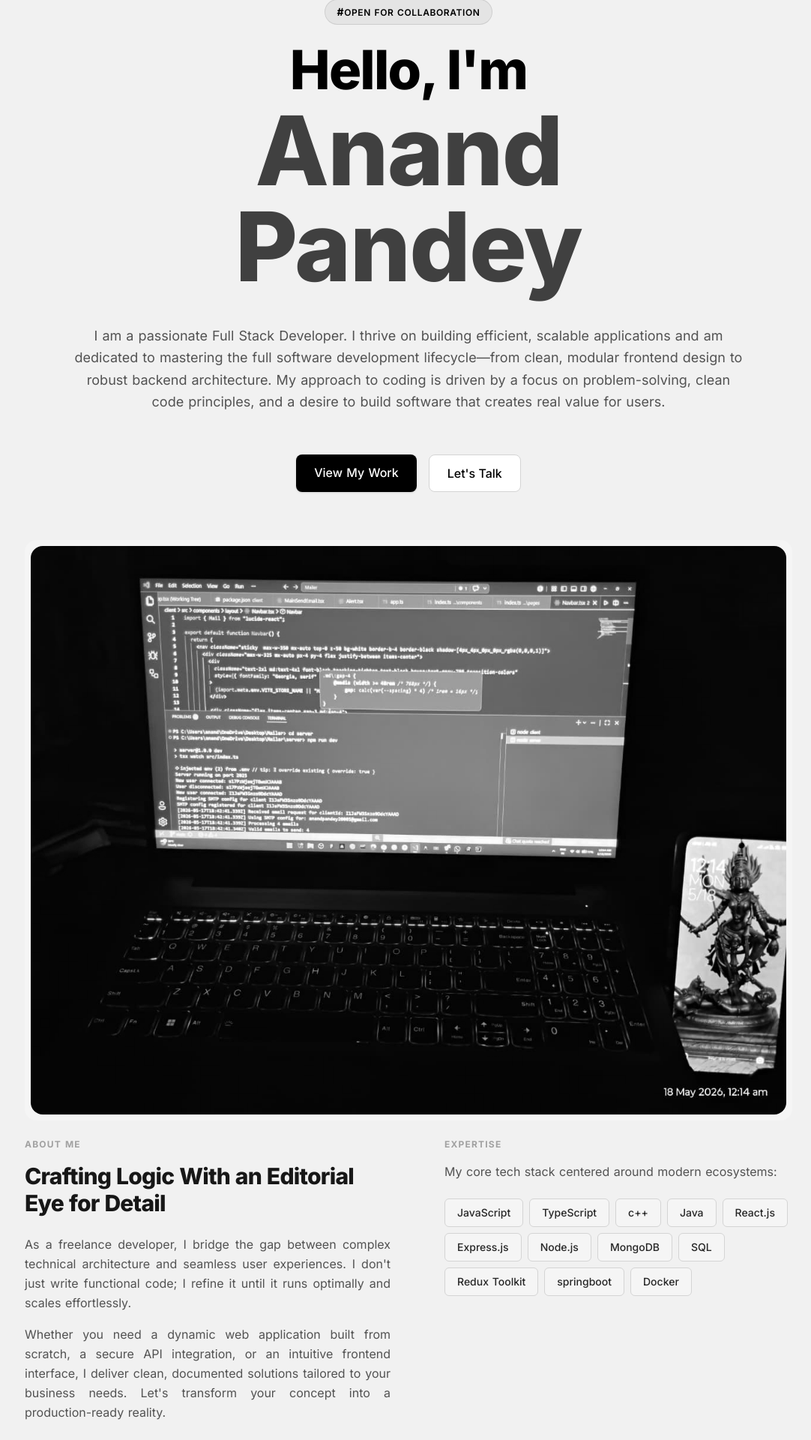
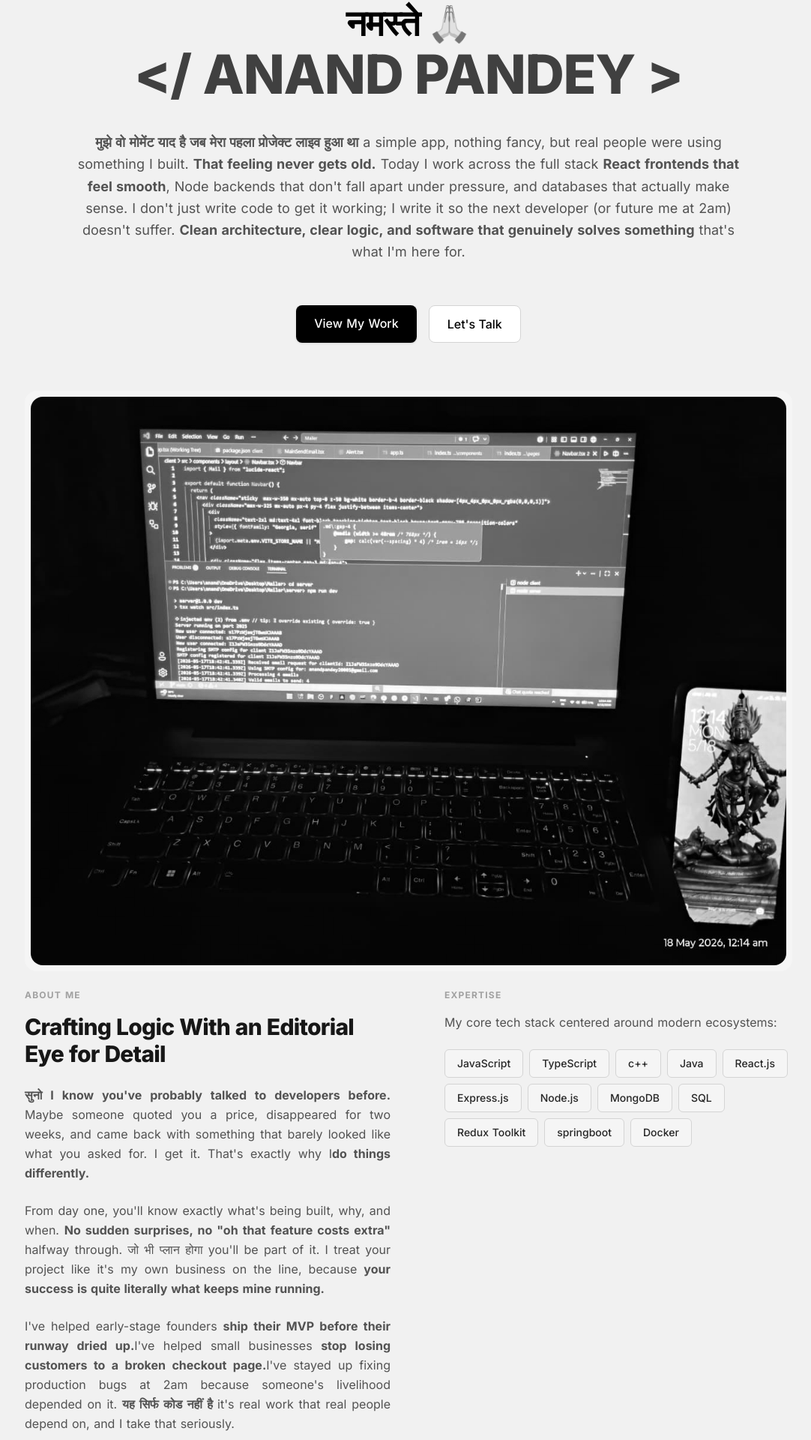
Before and after one commit to anandpandey2005/my-portfolio, a React (Vite) app in the folder frontend/: page / in a window 1280 px wide. Shown: the part 225-2145 px from the top of the page at 75% size, without its empty margins (95-1177 px from the left). Built offline with nearby package versions, Linux system fonts and the light colour scheme.

Commit message:
fix ui  or make more clean

```diff
--- a/frontend/src/components/layout/Footer/Footer.tsx
+++ b/frontend/src/components/layout/Footer/Footer.tsx
@@ -16,7 +16,7 @@ const Footer = () => {
 
         <div className="flex items-center gap-2 text-xs font-semibold text-neutral-600 dark:text-neutral-400">
           <a
-            href="https://github.com"
+            href={import.meta.env.VITE_GITHUB_LINK}
             target="_blank"
             rel="noopener noreferrer"
             className="px-3 py-1.5 rounded-md transition-all duration-300 hover:text-white hover:bg-neutral-900 dark:hover:bg-neutral-800"
@@ -24,7 +24,7 @@ const Footer = () => {
             GitHub
           </a>
           <a
-            href="https://linkedin.com"
+            href={import.meta.env.VITE_LINKEDIN_LINK}
             target="_blank"
             rel="noopener noreferrer"
             className="px-3 py-1.5 rounded-md transition-all duration-300 hover:text-white hover:bg-[#0077b5]"
@@ -32,7 +32,7 @@ const Footer = () => {
             LinkedIn
           </a>
           <a
-            href="/resume.pdf"
+            href={import.meta.env.VITE_CV_LINK}
             target="_blank"
             rel="noopener noreferrer"
             className="px-3 py-1.5 rounded-md transition-all duration-300 hover:text-white hover:bg-neutral-900 dark:hover:bg-neutral-800"
--- a/frontend/src/pages/Experiencepage.tsx
+++ b/frontend/src/pages/Experiencepage.tsx
@@ -65,9 +65,9 @@ const Experiencepage = () => {
   }, [location]);
 
   return (
-    <div className=" text-black flex flex-col justify-center px-6 py-20 sm:px-12 lg:px-24 max-w-6xl mx-auto">
+    <div className="text-black flex flex-col justify-center px-6 py-20 sm:px-12 lg:px-24 max-w-6xl mx-auto">
       <article>
-        <title>My Experieces | ANAND PANDEY</title>
+        <title>My Experiences | ANAND PANDEY</title>
       </article>
       <div className="flex flex-col gap-y-5">
         <h2 className="text-xs font-bold tracking-widest uppercase text-neutral-400">
@@ -77,23 +77,69 @@ const Experiencepage = () => {
           Experience
         </h3>
         <p className="text-neutral-600 leading-relaxed mt-2 text-justify">
-          As a freelance developer, I bridge the gap between complex technical
-          architecture and seamless user experiences. I don't just write
-          functional code; I refine it until it runs optimally and scales
-          effortlessly.
+          <strong>
+            सीधा बोलूंगा experience ने मुझे वो चीजें सिखायीं जो कोई ट्यूटोरियल
+            कभी नहीं सिखा सकता।
+          </strong>{" "}
+          Working inside real companies, with real deadlines and real teams,
+          changes how you think about code entirely. You stop asking "does this
+          work?" and start asking{" "}
+          <strong>
+            "will this hold up at 3am when something breaks and I'm not around?"
+          </strong>{" "}
+          Every role I've taken on has added a layer better instincts, sharper
+          decisions, and an understanding of what businesses actually need
+          versus what sounds good in a meeting.
+        </p>
+
+        <p className="text-neutral-600 leading-relaxed mt-4 text-justify">
+          I've worked across industries from early-stage startups where I was
+          the entire tech team, to structured environments with code reviews,
+          sprint cycles, and stakeholders who had opinions about everything.
+          Both taught me something valuable.{" "}
+          <strong>
+            Startups taught me speed and ownership. Structured teams taught me
+            discipline and communication.
+          </strong>{" "}
+          आज जो भी मैं बिल्ड करता हूं, उसमें दोनों का बैलेंस होता है।
         </p>
       </div>
 
-      {/* holding experience card */}
-      <section className="border-l-10 p-5 mt-6 rounded-2xl">
-        {experiences.map((item: any) => (
-          <ExperienceCard key={item.id} {...item} />
-        ))}
+      <section className="relative mt-16 py-10 before:absolute before:top-0 before:bottom-0 before:left-4 md:before:left-1/2 before:-translate-x-1/2 before:w-[2px] before:bg-neutral-200">
+        <div className="flex flex-col gap-y-12 md:gap-y-6">
+          {experiences.map((item: any, index: number) => {
+            const isEven = index % 2 === 0;
+            return (
+              <div
+                key={item.id}
+                className={`relative flex flex-col w-full pl-10 md:pl-0 md:w-1/2 ${
+                  isEven
+                    ? "md:align-self-start md:pr-12 md:ml-0"
+                    : "md:self-end md:pl-12"
+                }`}
+              >
+                <div
+                  className={`absolute top-8 left-[9px] z-10 w-3 h-3 rounded-full bg-neutral-900 border-4 border-white ring-1 ring-neutral-300 ${
+                    isEven
+                      ? "md:left-auto md:right-0 md:translate-x-1/2"
+                      : "md:right-auto md:left-0 md:-translate-x-1/2"
+                  }`}
+                />
+                <div
+                  className={`w-full flex ${isEven ? "md:justify-end" : "md:justify-start"}`}
+                >
+                  <ExperienceCard {...item} />
+                </div>
+              </div>
+            );
+          })}
+        </div>
       </section>
+      {/* ------------------------- */}
 
       {/* contact form */}
       <section
-        className="max-w-5xl mx-auto mt-12 grid grid-cols-1 md:grid-cols-2 gap-12 items-start"
+        className="max-w-5xl mx-auto mt-24 grid grid-cols-1 md:grid-cols-2 gap-12 items-start"
         id="get-in-touch"
       >
         <div className="flex flex-col gap-y-4">
@@ -103,9 +149,14 @@ const Experiencepage = () => {
           <h3 className="text-2xl sm:text-3xl font-extrabold tracking-tight text-neutral-900">
             Let's build something precise
           </h3>
-          <p className="text-neutral-600 leading-relaxed mt-2 text-justify ">
-            Currenlty accepting freelance projects and technical consulting
-            engagement. Reach out to discuss your vision.
+          <p className="text-neutral-700 text-base leading-relaxed font-medium">
+            <strong>कुछ दिखा जो काम का लगा?</strong> Let's talk about what we
+            can build together.
+          </p>
+          <p className="text-neutral-500 text-sm mt-2 leading-relaxed">
+            Whether you have a project in mind, a role to fill, or just want to
+            pick my brain <strong>my inbox is always open.</strong> I respond to
+            every message, usually within 24 hours.
           </p>
           <div className="my-4 flex flex-col gap-y-4">
             {/* Email */}
@@ -138,10 +189,10 @@ const Experiencepage = () => {
               </div>
             </div>
           </div>
-          <p>
+          <div>
             <div className="flex items-center justify-center gap-5 text-xs font-semibold text-neutral-600 dark:text-neutral-400">
               <a
-                href="https://github.com"
+                href={import.meta.env.VITE_GITHUB_LINK}
                 target="_blank"
                 rel="noopener noreferrer"
                 className="px-3 py-1.5 rounded-md transition-all duration-300 hover:text-white hover:bg-neutral-900 dark:hover:bg-neutral-800"
@@ -149,7 +200,7 @@ const Experiencepage = () => {
                 GitHub
               </a>
               <a
-                href="https://linkedin.com"
+                href={import.meta.env.VITE_LINKEDIN_LINK}
                 target="_blank"
                 rel="noopener noreferrer"
                 className="px-3 py-1.5 rounded-md transition-all duration-300 hover:text-white hover:bg-[#0077b5]"
@@ -157,7 +208,7 @@ const Experiencepage = () => {
                 LinkedIn
               </a>
               <a
-                href="/resume.pdf"
+                href={import.meta.env.VITE_CV_LINK}
                 target="_blank"
                 rel="noopener noreferrer"
                 className="px-3 py-1.5 rounded-md transition-all duration-300 hover:text-white hover:bg-neutral-900 dark:hover:bg-neutral-800"
@@ -165,7 +216,7 @@ const Experiencepage = () => {
                 CV
               </a>
             </div>
-          </p>
+          </div>
         </div>
 
         {/* Right: Skills / Expertise */}
@@ -199,14 +250,14 @@ const Experiencepage = () => {
             <textarea
               name="message"
               id="message"
-              placeholder="I  want collaborate with you"
+              placeholder="I want collaborate with you"
               className="outline-none  border-b  border-neutral-300 py-2  focus:border-b-green-400 transition-all ease-in-out duration-500"
             ></textarea>
           </div>
 
           <button
             type="submit"
-            className="flex items-center gap-2 p-5 bg-black text-white justify-center rounded-2xl hover:bg-white hover:text-black transition-all ease-in-out duration:500"
+            className="flex items-center gap-2 p-5 bg-black text-white justify-center rounded-2xl hover:bg-white hover:text-black transition-all ease-in-out duration-500"
           >
             <span>SEND MESSAGE </span>
             <span>
--- a/frontend/src/pages/Homepage.tsx
+++ b/frontend/src/pages/Homepage.tsx
@@ -1,3 +1,4 @@
+import { Phone } from "lucide-react";
 import { useEffect, useState } from "react";
 import { Link, useNavigate } from "react-router-dom";
 
@@ -18,6 +19,25 @@ const Homepage = () => {
   ];
   let navigate = useNavigate();
 
+  const [typedText, setTypedText] = useState("");
+  const fullName = "ANAND PANDEY";
+
+  useEffect(() => {
+    let index = 0;
+    setTypedText("");
+
+    const interval = setInterval(() => {
+      setTypedText(fullName.slice(0, index + 1));
+      index++;
+
+      if (index >= fullName.length) {
+        clearInterval(interval);
+      }
+    }, 500);
+
+    return () => clearInterval(interval);
+  }, []);
+
   const [isIframeLoaded, setIsIframeLoaded] = useState(false);
   const [showFallback, setShowFallback] = useState(false);
 
@@ -32,30 +52,59 @@ const Homepage = () => {
   }, [isIframeLoaded]);
 
   return (
-    <div className="min-h-screen text-black flex flex-col justify-center px-6 py-20 sm:px-12 lg:px-24 max-w-7xl mx-auto">
+    <div className="min-h-screen text-black flex flex-col justify-center px-6 pt-0 sm:pt-10 pb-20 sm:px-12 lg:px-24 max-w-7xl mx-auto">
       <article>
         <title>Namaste | ANAND PANDEY</title>
       </article>
       {/* Hero Section */}
       <section className="relative max-w-4xl mx-auto mt-12 flex flex-col items-center text-center gap-y-6">
-        <span className="px-4 py-1.5 bg-black/5 text-xs font-semibold tracking-wider uppercase rounded-full border border-black/10">
-          <span className="text-sm font-bold">#</span>open for Collaboration
+        <span className="relative group inline-block">
+          <div className="absolute hidden group-hover:flex flex-col justify-center items-center bottom-full left-1/2 -translate-x-1/2 mb-3 bg-white border border-neutral-200  rounded-xl p-4 min-w-60 text-neutral-800 z-50 group-hover:shadow-[2px_2px_0px_0px_rgba(0,0,0,1)]">
+            <p className="text-sm font-medium mb-1 text-neutral-500">
+              Just one missed call away
+            </p>
+
+            <div className="flex items-center gap-2 mt-1 text-neutral-950 font-semibold bg-neutral-5 text-sm py-1.5 px-3 rounded-lg border border-neutral-100">
+              <Phone className="text-xs h-4" />
+              <span>+91 87503 09712</span>
+            </div>
+
+            <div className="absolute top-full left-1/2 -translate-x-1/2 border-8 border-transparent border-t-white"></div>
+          </div>
+
+          <span className="px-2 py-1 bg-black/5 text-xs font-semibold tracking-wider uppercase rounded-full border border-black/10 cursor-pointer select-none">
+            <span className="text-sm font-bold">#</span>open 4 Collaboration
+          </span>
         </span>
 
-        <h1 className="text-4xl font-extrabold tracking-tight sm:text-5xl md:text-6xl lg:text-7xl">
-          Hello, I'm{" "}
-          <span className="text-4xl sm:text-7xl md:text-9xl block mt-2 text-neutral-700  transition-all ease-in-out duration-500">
-            Anand Pandey
+        <h1 className="text-2xl font-extrabold tracking-tight sm:text-4xl md:text-5xl lg:text-5xl grayscale">
+          नमस्ते 🙏🏻
+          <span className="text-3xl sm:text-5xl md:text-7xl block mt-2 text-neutral-700  group">
+            <span className="group-hover:text-yellow-500 transition-all ease-in-out duration-500">{`</`}</span>
+            <span className="transition-all ease-in-out duration-500">
+              {" "}
+              {typedText}{" "}
+            </span>
+            <span className="group-hover:text-yellow-500 transition-all ease-in-out duration-500">{`>`}</span>
           </span>
         </h1>
 
         <p className="mt-4 text-base leading-relaxed text-neutral-600 sm:text-lg text-justify md:text-center">
-          I am a passionate Full Stack Developer. I thrive on building
-          efficient, scalable applications and am dedicated to mastering the
-          full software development lifecycle—from clean, modular frontend
-          design to robust backend architecture. My approach to coding is driven
-          by a focus on problem-solving, clean code principles, and a desire to
-          build software that creates real value for users.
+          <strong>
+            मुझे वो मोमेंट याद है जब मेरा पहला प्रोजेक्ट लाइव हुआ था
+          </strong>{" "}
+          a simple app, nothing fancy, but real people were using something I
+          built. <strong>That feeling never gets old.</strong> Today I work
+          across the full stack{" "}
+          <strong>React frontends that feel smooth</strong>, Node backends that
+          don't fall apart under pressure, and databases that actually make
+          sense. I don't just write code to get it working; I write it so the
+          next developer (or future me at 2am) doesn't suffer.{" "}
+          <strong>
+            Clean architecture, clear logic, and software that genuinely solves
+            something
+          </strong>{" "}
+          that's what I'm here for.
         </p>
 
         <div className="mt-8 flex flex-col sm:flex-row gap-4 w-full sm:w-auto">
@@ -93,16 +142,44 @@ const Homepage = () => {
             Crafting Logic With an Editorial Eye for Detail
           </h3>
           <p className="text-neutral-600 leading-relaxed mt-2 text-justify">
-            As a freelance developer, I bridge the gap between complex technical
-            architecture and seamless user experiences. I don't just write
-            functional code; I refine it until it runs optimally and scales
-            effortlessly.
+            <strong>
+              सुनो I know you've probably talked to developers before.
+            </strong>{" "}
+            Maybe someone quoted you a price, disappeared for two weeks, and
+            came back with something that barely looked like what you asked for.
+            I get it. That's exactly why I
+            <strong>do things differently.</strong>
           </p>
-          <p className="text-neutral-600 leading-relaxed text-justify">
-            Whether you need a dynamic web application built from scratch, a
-            secure API integration, or an intuitive frontend interface, I
-            deliver clean, documented solutions tailored to your business needs.
-            Let's transform your concept into a production-ready reality.
+
+          <p className="text-neutral-600 leading-relaxed mt-2 text-justify">
+            From day one, you'll know exactly what's being built, why, and when.{" "}
+            <strong>
+              No sudden surprises, no "oh that feature costs extra"
+            </strong>{" "}
+            halfway through. जो भी प्लान होगा you'll be part of it. I treat your
+            project like it's my own business on the line, because{" "}
+            <strong>
+              your success is quite literally what keeps mine running.
+            </strong>
+          </p>
+
+          <p className="text-neutral-600 leading-relaxed mt-2 text-justify">
+            I've helped early-stage founders{" "}
+            <strong>ship their MVP before their runway dried up.</strong>
+            I've helped small businesses{" "}
+            <strong>stop losing customers to a broken checkout page.</strong>
+            I've stayed up fixing production bugs at 2am because someone's
+            livelihood depended on it. <strong>यह सिर्फ कोड नहीं है </strong>
+            it's real work that real people depend on, and I take that
+            seriously.
+          </p>
+
+          <p className="text-neutral-600 leading-relaxed mt-2 text-justify">
+            So if you're tired of vague timelines, copy-paste solutions, and
+            developers who vanish after deployment{" "}
+            <strong>let's talk. बताओ मुझे what you're building.</strong>
+            Even if it's just a rough idea on a napkin, we'll figure out the
+            rest together.
           </p>
         </div>
 
--- a/frontend/src/pages/Projectpage.tsx
+++ b/frontend/src/pages/Projectpage.tsx
@@ -35,6 +35,11 @@ const Projectpage = () => {
 
   return (
     <div className="text-black flex flex-col justify-center px-6 py-20 sm:px-12 lg:px-24 max-w-6xl mx-auto">
+      <article>
+        <title>
+          My Work | ANAND PANDEY
+        </title>
+      </article>
       <div className="flex flex-col gap-y-3">
         <h2 className="text-xs font-bold tracking-widest uppercase text-neutral-400">
           Development Journey
@@ -42,12 +47,16 @@ const Projectpage = () => {
         <h1 className="text-3xl sm:text-4xl font-extrabold tracking-tight text-neutral-900">
           My Works & Projects
         </h1>
-        <p className="text-neutral-600 leading-relaxed mt-2 text-base ">
-          Explore a curated selection of applications built with dedication,
-          clean architecture, and uncompromising performance. I focus on
-          crafting seamless responsive experiences, optimizing core workflows,
-          and creating digital interactions that feel fast and intuitive on any
-          device.
+        <p className="text-neutral-600 leading-relaxed mt-2 text-justify">
+          <strong>
+            हर प्रोजेक्ट एक नया प्रॉब्लम था और मैं प्रॉब्लम्स से भागता नहीं,
+          </strong>{" "}
+          Below is a collection of work I've built, broken, rebuilt, and
+          eventually shipped. Some of these started as client briefs, some as{" "}
+          <strong>3am ideas I couldn't let go of</strong>, and a few as
+          solutions to problems I personally faced and couldn't find a good
+          answer for online.{" "}
+          <strong>Each one taught me something the docs never could.</strong>
         </p>
       </div>
 
```
